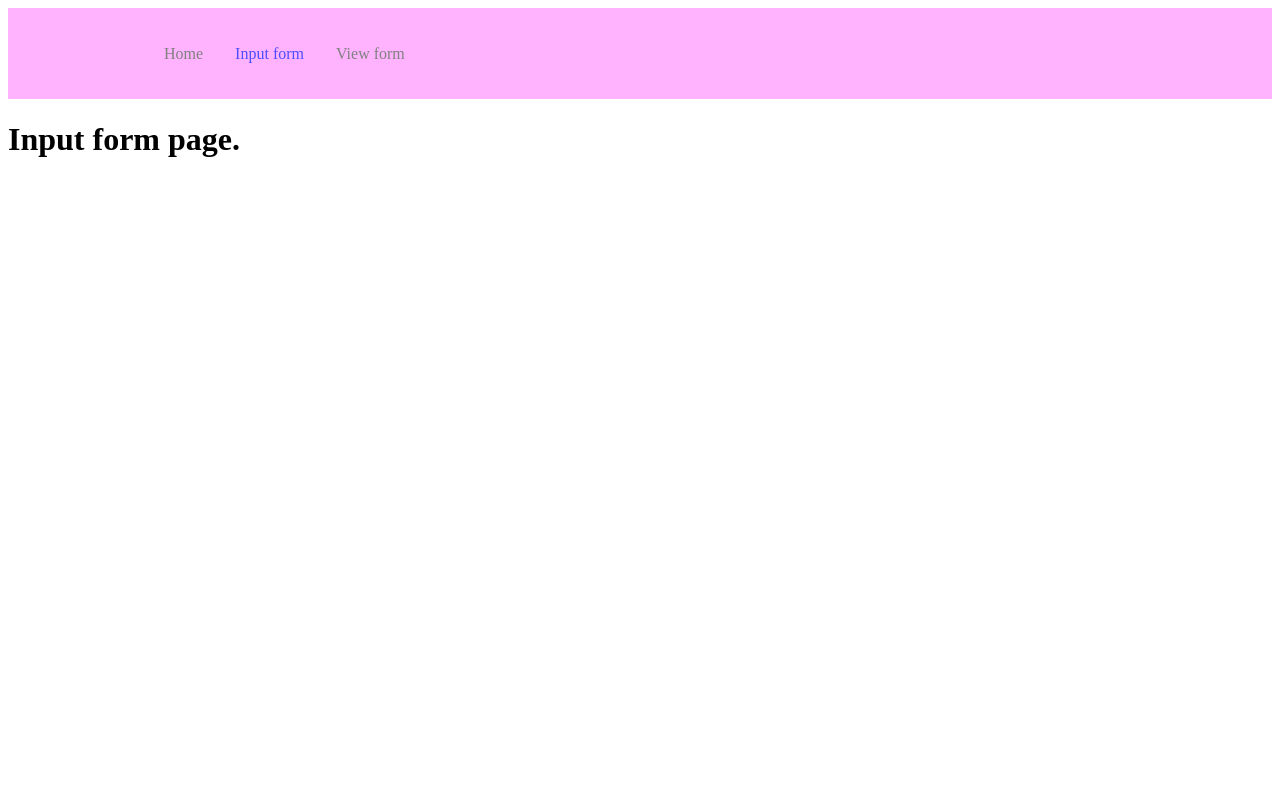
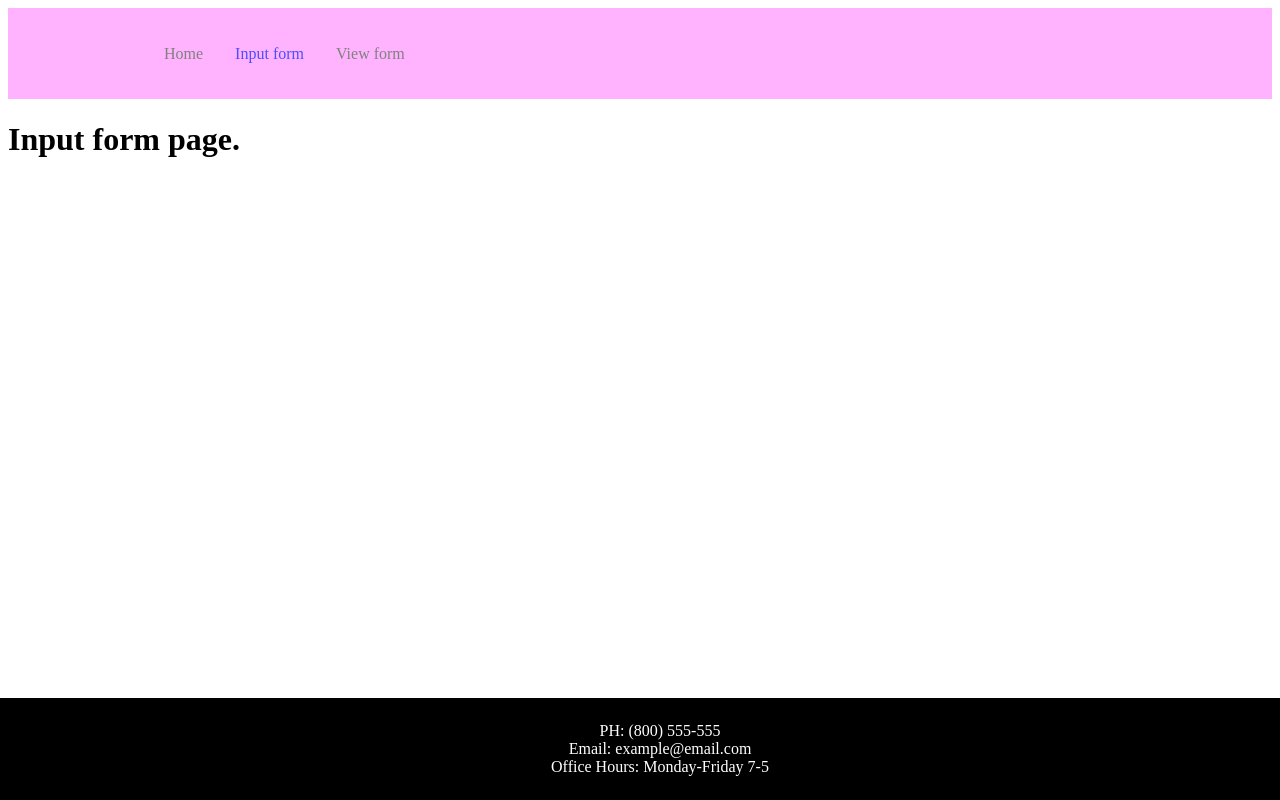
Before and after one commit to joboot/hci-program-2, a React (Create React App) app in the folder hci-program-2/: page /input_form in a window 1280 px wide. Built offline with nearby package versions, Linux system fonts and the light colour scheme.

Commit message:
Added Footer

```diff
--- a/hci-program-2/src/App.js
+++ b/hci-program-2/src/App.js
@@ -6,17 +6,24 @@ import { BrowserRouter as Router, Routes, Route}
 import Home from './pages/home';
 import InputForm from './pages/input_form';
 import ViewForm from './pages/view_form';
+import Footer from './components/Footer';
 
 function App() {
 return (
+    <div>
         <Router>
         <Navbar />
         <Routes>
-        <Route exact path='/home' exactelement={<Home />} />
+            <Route path='/home' element={<Home />} />
             <Route path='/input_form' element={<InputForm/>} />
             <Route path='/view_form' element={<ViewForm/>} />
         </Routes>
         </Router>
+        <div className="App">
+            <Footer />
+        </div>
+    </div>
+
 );
 }
 
--- /dev/null
+++ b/hci-program-2/src/components/Footer.js
@@ -0,0 +1,15 @@
+import '../index.css';
+
+const Footer = () => {
+    return (
+        <footer>
+            <ul className='ul'>
+                <li>PH: (800) 555-555</li>
+                <li>Email: example@email.com</li>
+                <li>Office Hours: Monday-Friday 7-5</li>
+            </ul>
+        </footer>
+    )
+  };
+
+  export default Footer;
--- a/hci-program-2/src/index.css
+++ b/hci-program-2/src/index.css
@@ -14,13 +14,22 @@ header {
 
 main {
     grid-area: main;
-    min-height: 75vh;
+    min-height: 100vh;
 }
 
 footer {
+    position: fixed;
+    bottom: 0;
+    left: 0;
+    right: 0;
+    padding: 8px;
+    text-align: center;
     grid-area: footer;
     background: Black;
     padding: .5em;
     color: white;
 
 }
+ul {
+    list-style-type: none;
+}
```
Also changed, not shown: hci-program-2/src/input_form.html (deleted, +0 -7 lines). Lines whose indentation alone changed are shown as unchanged.
